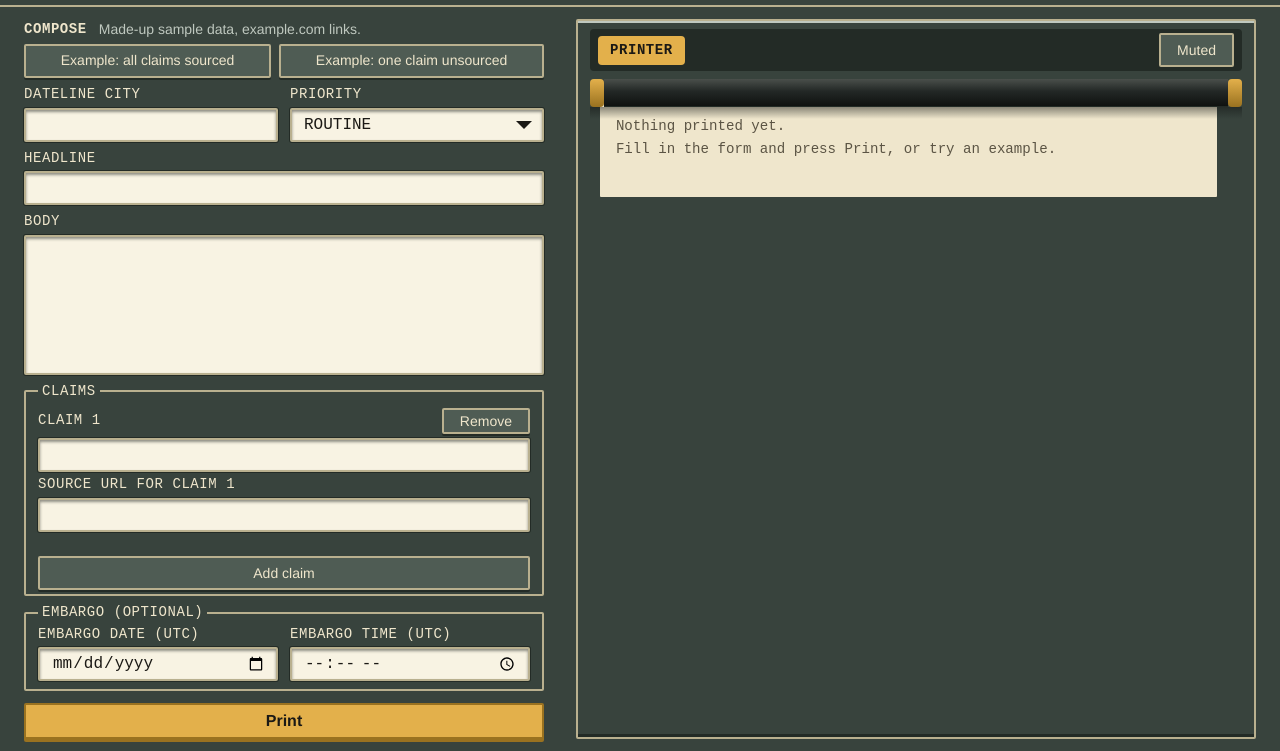
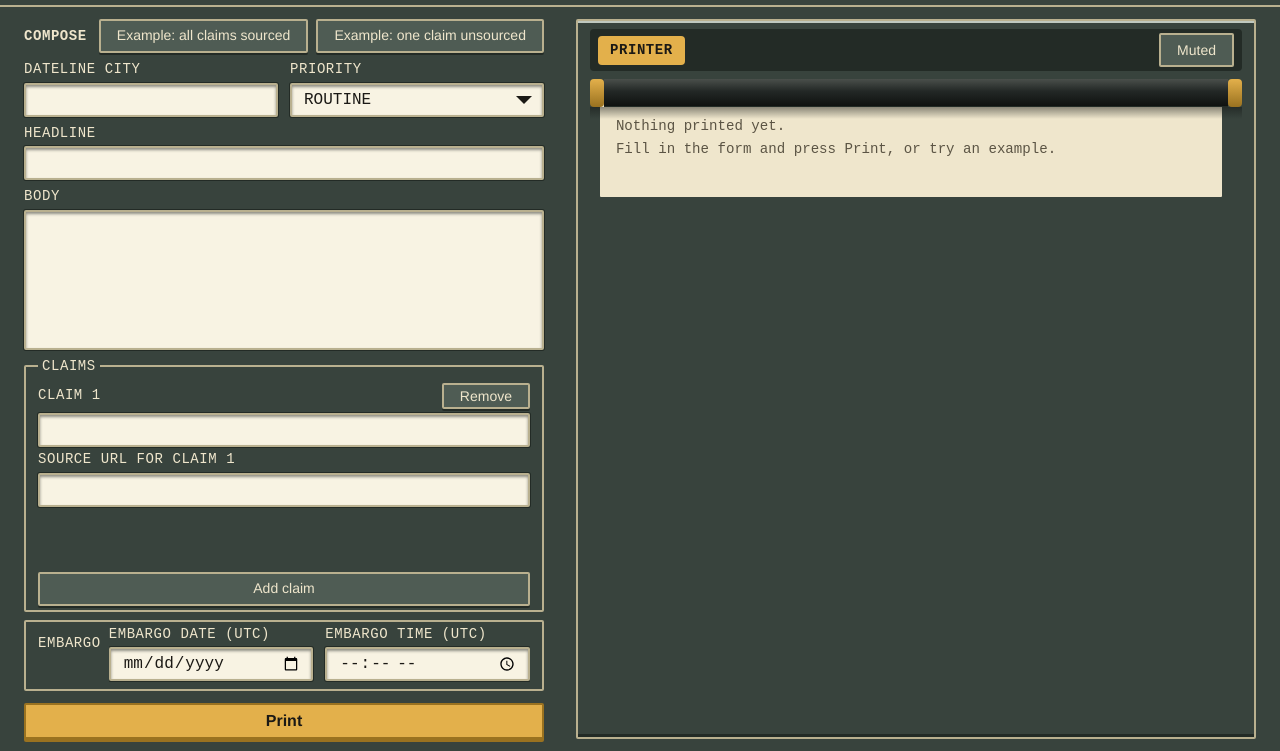
Before and after one commit to inkandwire/wireroom, a website built with Vite: page index.html in a window 1280 px wide. Shown: the part 49-800 px from the top of the page. Built offline with nearby package versions, Linux system fonts and the light colour scheme.

Commit message:
kiro: teletype-polish task 4 fix 1 compact form, themed scrollbar

```diff
--- a/index.html
+++ b/index.html
@@ -13,11 +13,9 @@
 
     <main class="app">
       <section class="compose" aria-labelledby="compose-title">
-        <div class="compose-head">
+        <div class="compose-head" title="Made-up sample data, example.com links.">
           <h2 id="compose-title">Compose</h2>
-          <p class="hint examples-hint" id="examples-hint">
-            Made-up sample data, example.com links.
-          </p>
+          <span class="visually-hidden" id="examples-hint">Made-up sample data, example.com links.</span>
           <div class="compose-examples">
             <button type="button" id="example-sourced" class="btn" aria-describedby="examples-hint">Example: all claims sourced</button>
             <button type="button" id="example-unsourced" class="btn" aria-describedby="examples-hint">Example: one claim unsourced</button>
@@ -49,7 +47,7 @@
           <div class="field">
             <label for="body">Body</label>
             <textarea id="body" name="body" rows="5" aria-describedby="body-hint"></textarea>
-            <p class="hint" id="body-hint">Blank line between paragraphs.</p>
+            <span class="visually-hidden" id="body-hint">Blank line between paragraphs.</span>
           </div>
 
           <fieldset class="claims">
@@ -59,9 +57,9 @@
             <button type="button" id="add-claim" class="btn">Add claim</button>
           </fieldset>
 
-          <fieldset class="embargo">
-            <legend>Embargo (optional)</legend>
-            <p class="hint" id="embargo-hint">UTC. Empty date: release now.</p>
+          <fieldset class="embargo" title="UTC, empty date: release now.">
+            <legend>Embargo</legend>
+            <span class="visually-hidden" id="embargo-hint">Optional. UTC, empty date: release now.</span>
             <div class="field-pair">
               <div class="field">
                 <label for="embargo-date">Embargo date (UTC)</label>
--- a/src/ui/style.css
+++ b/src/ui/style.css
@@ -96,8 +96,8 @@ h2 {
   display: contents;
 }
 
-/* Heading row: the heading and a short one-line note side by side, then the
-   two small example buttons under them. */
+/* Heading row: the heading, then the two small example buttons. The sample
+   data note is a title attribute plus visually hidden text (examples-hint). */
 .compose-head {
   display: flex;
   flex-wrap: wrap;
@@ -107,12 +107,6 @@ h2 {
 }
 
 .compose-head > h2 {
-  margin: 0;
-}
-
-.compose-head > .hint {
-  flex: 1 1 0;
-  min-width: 0;
   margin: 0;
 }
 
@@ -184,6 +178,11 @@ h2 {
     margin-bottom: var(--space-2);
   }
 
+  /* Heading and example buttons share one row when they fit. */
+  .compose-examples {
+    flex: 1 1 auto;
+  }
+
   /* The form takes the height left under the heading row. Its fields keep
      their natural height; only the claims fieldset gives up space. */
   #compose-form {
@@ -214,6 +213,25 @@ h2 {
     flex: 1 1 0;
     min-height: var(--claims-min-h);
     overflow-y: auto;
+  }
+
+  /* Embargo: one row. The legend floats so it is the first label of the row
+     and the date and time inputs sit beside it. */
+  fieldset.embargo > legend {
+    float: left;
+    width: auto;
+    margin: 0;
+    padding: 0 var(--space-2) 0 0;
+    line-height: var(--control-h-compact);
+  }
+
+  fieldset.embargo > .field-pair {
+    display: grid;
+    overflow: hidden;
+  }
+
+  fieldset.embargo .field {
+    margin-bottom: var(--space-1);
   }
 
   /* Printer column: fills the column. The paper scrolls inside it. */
@@ -497,6 +515,14 @@ textarea {
    URL label and the URL input, each full width, with a 4px gap between them.
    The two .field wrappers dissolve (display: contents) so their labels and
    inputs sit in the row grid. */
+
+/* Themed thin scrollbars (standard properties only): --edge thumb on a
+   --desk-dark track. */
+#claims,
+.paper {
+  scrollbar-color: var(--edge) var(--desk-dark);
+  scrollbar-width: thin;
+}
 
 .claim-row {
   display: grid;
```
